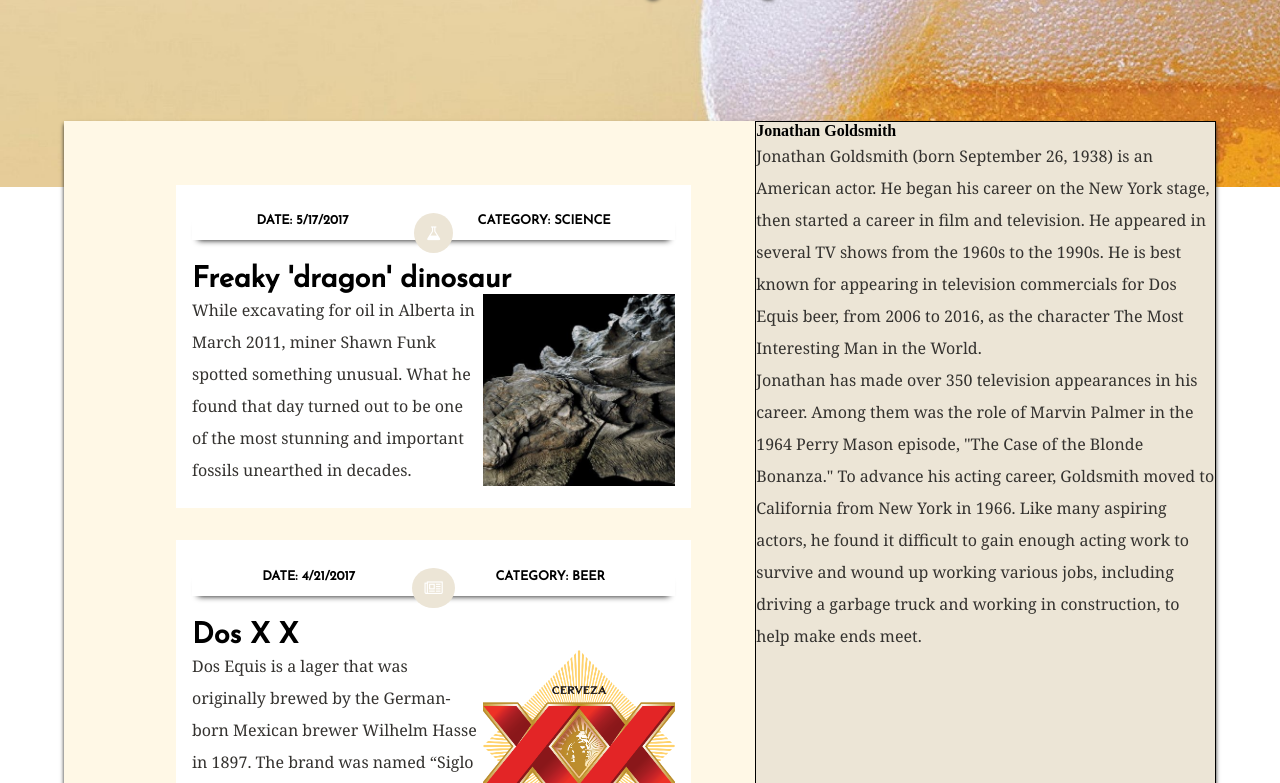
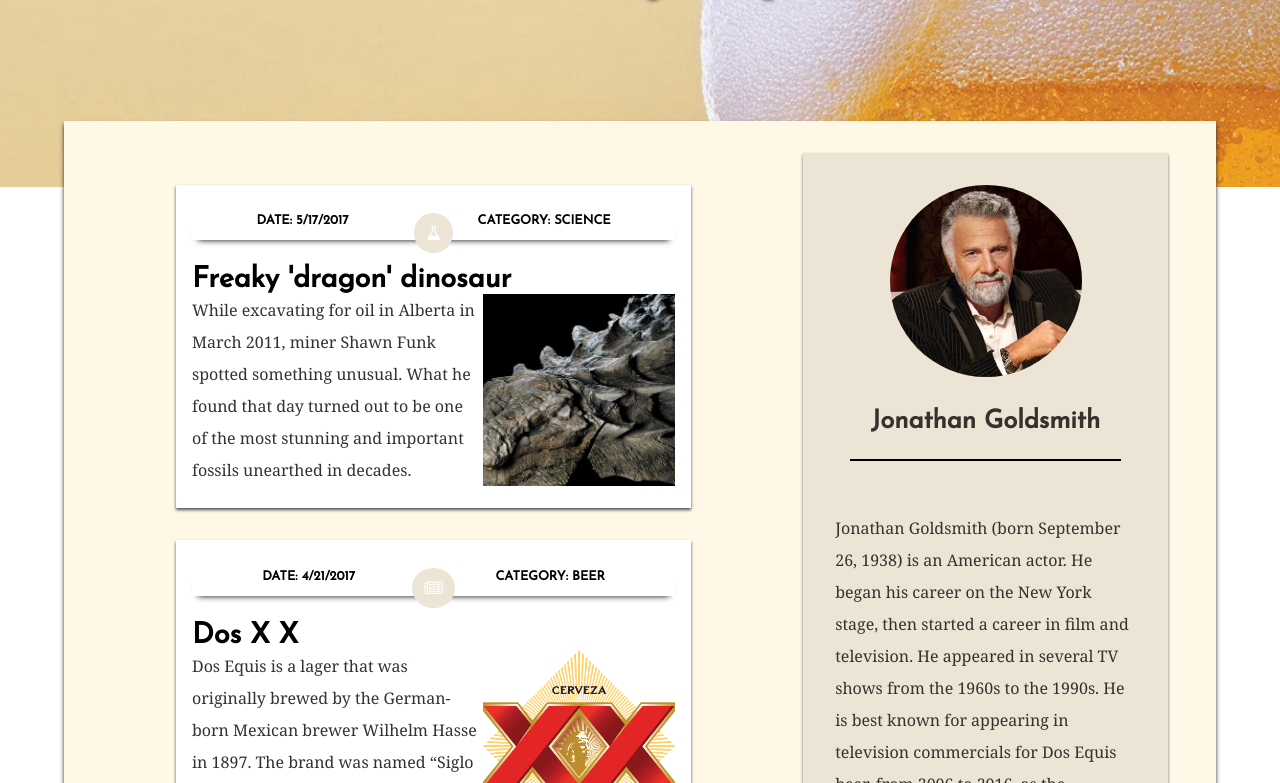
Before and after one commit to zoe-c/iredoibeer, a plain HTML site: page index.html in a window 1280 px wide. Shown: the part 417-1200 px from the top of the page. Drawn offline with Linux system fonts and the light colour scheme.

Commit message:
clean up. submit

```diff
--- a/css/main.css
+++ b/css/main.css
@@ -105,8 +105,6 @@ main {
    padding: 3em 3em 3em 6em;
    display: flex;
    flex-direction: column;
-
-   /*border: solid black 1px;*/
 }
 
 .item {
@@ -114,6 +112,7 @@ main {
    margin: 1em;
    padding: 1em;
    padding-top: 1.75em;
+   box-shadow: 0 2px 3px 0 #515052;
 }
 
 .icon-wrapper {
@@ -158,7 +157,6 @@ main {
 
 .entry-title {
    font-family: 'Josefin Sans', sans-serif;
-   align-self: flex-start;
    font-size: 2.25vw;
    width: 100vw;
 }
@@ -193,7 +191,33 @@ main {
 
 aside {
    width: 40%;
+   max-height: max-content;
+   margin: 2em 3em;
+   padding: 2em;
    background-color: #ECE5D6;
-   border: solid black 1px;
+   box-shadow: 0 2px 3px 0 #716F73;
+   display: flex;
+   flex-direction: column;
+   align-items: center;
+   color: #34322F;
+}
 
+.auth-pic {
+   width: 15vw;
+   height: 15vw;
+   border-radius: 150px;
+   background-image: url('../img/author.jpeg');
+   background-position: center;
+   background-size: cover;
+   margin-bottom: 2em;
 }
+
+.aside-heading {
+   width: 90%;
+   font-size: 2vw;
+   font-family: 'Josefin Sans', sans-serif;
+   border-bottom: 2px solid black;
+   text-align: center;
+   margin-bottom: 2em;
+   padding-bottom: 1em;
+}
```
